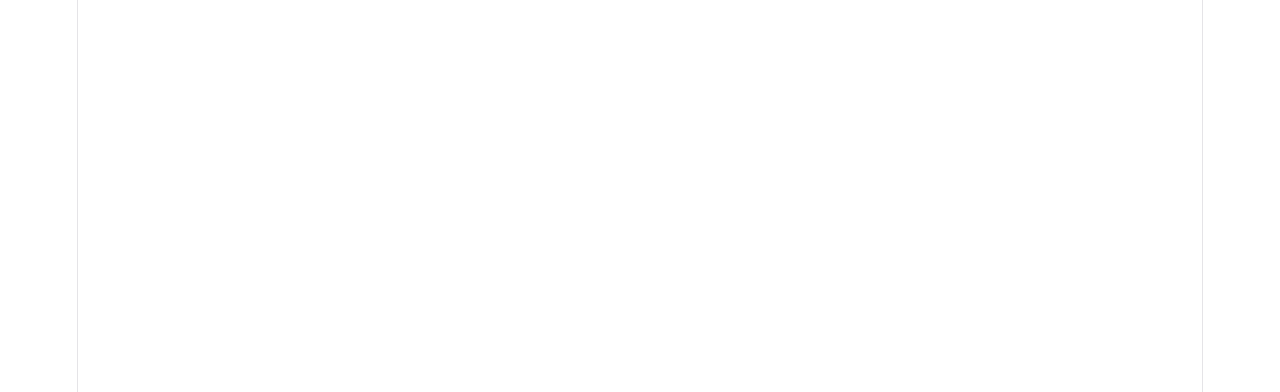
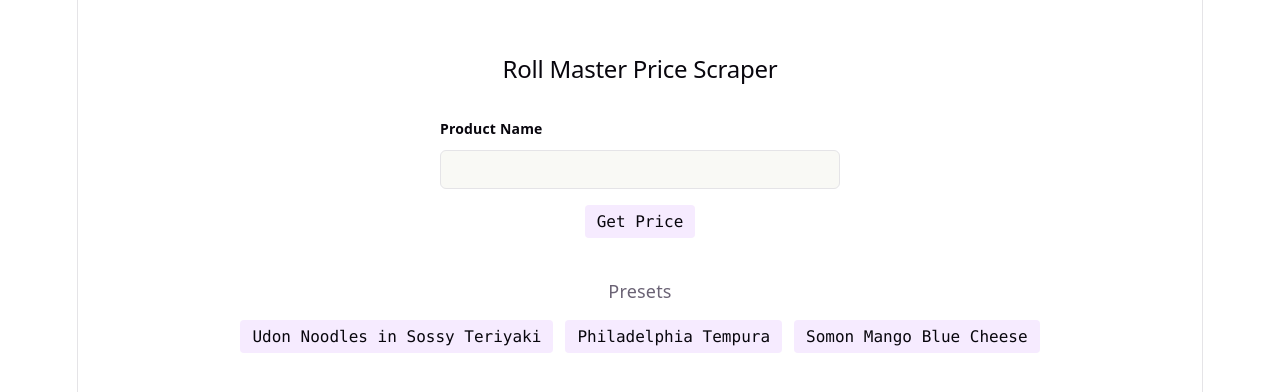
Before and after one commit to luca-david/pricing-web-scraper, a React (Vite) app in the folder client/: page /roll-master in a window 1280 px wide. Before the commit this address had no page. Shown: the part 184-576 px from the top of the page. Built offline with nearby package versions, Linux system fonts and the light colour scheme.

Commit message:
added page for Roll Master scraping

```diff
--- a/client/src/App.jsx
+++ b/client/src/App.jsx
@@ -2,6 +2,7 @@
 
 import HomePage from './pages/HomePage.jsx'
 import CAndAPage from './pages/CAndAPage.jsx'
+import RollMaster from './pages/RollMaster.jsx'
 
 
 export default function App() {
@@ -9,6 +10,7 @@
     <Routes>
       <Route path="/" element={<HomePage />} />
       <Route path="/canda" element={<CAndAPage />} />
+      <Route path="/roll-master" element={<RollMaster />} />
     </Routes>
   )
 }
--- a/client/src/pages/HomePage.jsx
+++ b/client/src/pages/HomePage.jsx
@@ -18,13 +18,27 @@
             Apasa pe <code>buton</code> ca sa vezi care sunt <code>preturile</code>
           </p>
         </div>
-        <button
+
+        <div className='button-group'>
+          <button
           type="button"
           className="counter"
           onClick={() => navigate('/canda')}
-        >
-          Vreau shaorma
+          >
+            Vreau shaorma
+          </button>
+
+          <button
+            type="button"
+            className="counter"
+            onClick={() => navigate('/roll-master')}
+          >
+            Vreau sushi
         </button>
+
+        </div>
+
+
       </section>
     </>
   )
--- /dev/null
+++ b/client/src/pages/RollMaster.jsx
@@ -0,0 +1,91 @@
+import { useState } from "react";
+
+export function RollMaster() {
+    const [productName, setProductName] = useState('')
+    const [loading, setLoading] = useState(false)
+    const [priceResult, setPriceResult] = useState(null)
+
+    const handleSubmit = async (e) => {
+        if (e) e.preventDefault();
+        setLoading(true);
+        setPriceResult(null);
+        try {
+            const params = new URLSearchParams({ selector: productName });
+            const response = await fetch('/api/prices/current-prices-roll-master?'+params);
+            const { data: priceData } = await response.json();
+
+            console.log('/api/prices/current-prices-roll-master?'+params);
+            console.log(priceData);
+
+            setPriceResult(priceData);
+        } catch (error) {
+            console.error('Error while fetching the price', error);
+        } finally {
+            setLoading(false)
+        }
+    }
+
+    return (
+        <section id="center">
+            <div>
+                <h2>Roll Master Price Scraper</h2>
+            </div>
+
+            <form onSubmit={handleSubmit} style={{ width: '100%', display: 'flex', flexDirection: 'column', alignItems: 'center', gap: '16px' }}>
+
+                <div className="form-group">
+                    <label htmlFor="roll-master-product-name">Product Name</label>
+                    <input
+                        id="roll-master-product-name"
+                        type="input"
+                        value={productName}
+                        onChange={(e) => setProductName(e.target.value)}
+                        required
+                        />
+                </div>
+
+                <div>
+                    <button className="counter" onClick={handleSubmit}>
+                        { loading ? 'Fetching...' : 'Get Price'}
+                    </button>
+                </div>
+
+                <div>
+                    Presets
+                </div>
+
+                <div className='button-group'>
+                    <button className='counter' onClick={() => setProductName("Wok udon cu pui in sos Teriyaki")}>
+                        Udon Noodles in Sossy Teriyaki
+                    </button>
+
+                    <button className='counter' onClick={() => setProductName("Philadelphia Tempura")}>
+                        Philadelphia Tempura
+                    </button>
+
+                    <button className='counter' onClick={() => setProductName("Somon Mango Blue Cheese")}>
+                        Somon Mango Blue Cheese
+                    </button>
+                </div>
+
+                {/* Display Results */}
+                {priceResult && (
+                <div style={{ marginTop: '20px', padding: '15px', border: '1px solid #ccc', borderRadius: '8px' }}>
+                    <h3>Selected: {productName}</h3>
+                    <p><strong>Status:</strong> {priceResult.message}</p>
+
+                    {priceResult ? (
+                        <div>
+                        <p><strong>Price:</strong> {priceResult.stringPrice} RON</p>
+                        </div>
+                    ) : (
+                        <p>No price data found for this product.</p>
+                    )}
+                </div>
+            )}
+            </form>
+        </section>
+    )
+}
+
+export default RollMaster;
```
Also changed, not shown: 2 other files (tests, documents, lock files or other folders).
